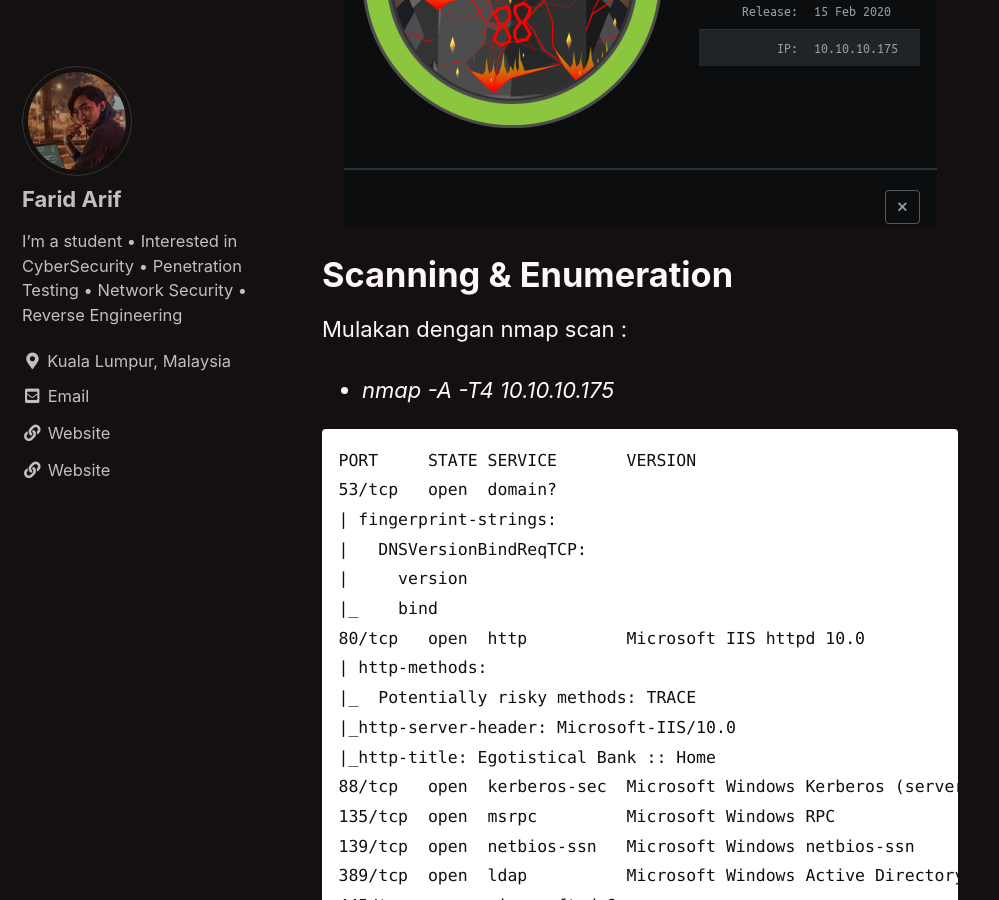
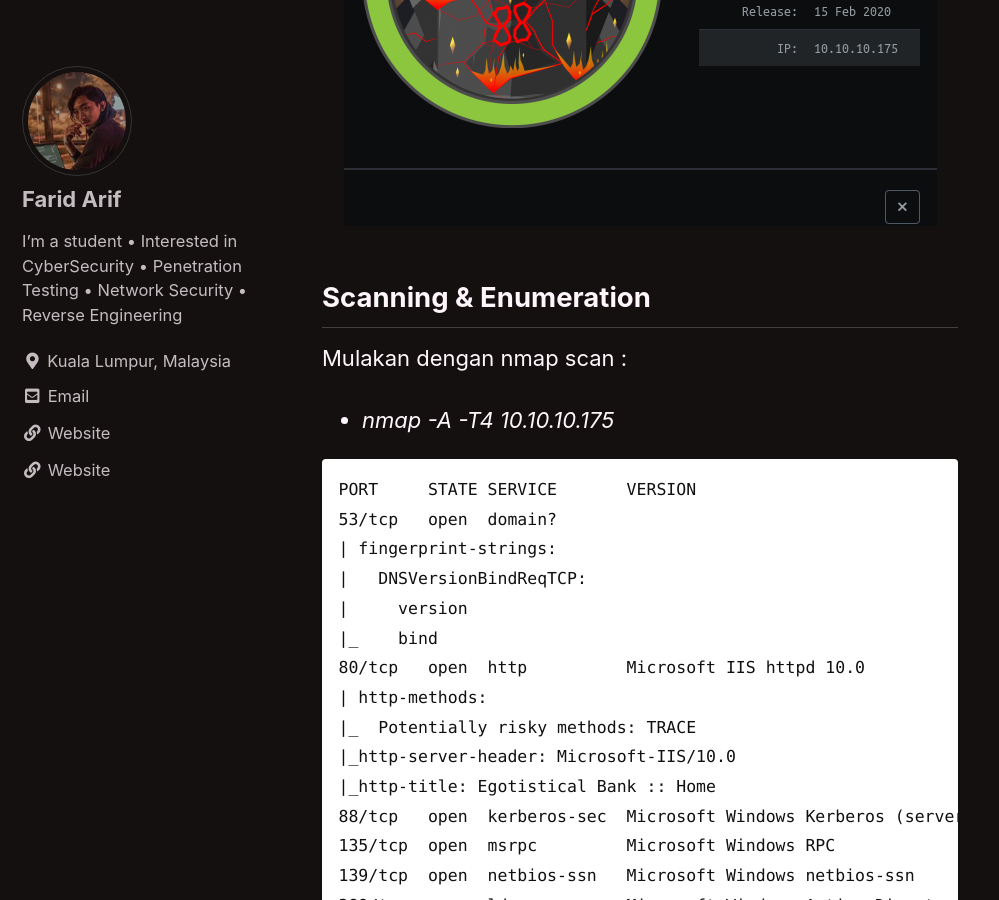
Before and after one commit to faridarif/faridarif.github.io, a Jekyll site: the page built from _posts/2020-07-15-CTF-Sauna.md, in a window 1280 px wide and 900 px high, scrolled down 411 px. Shown: the whole window, without its empty margins (0-999 px from the left). Built offline with Jekyll 4.4.1, drawn with Linux system fonts in a browser that asks for light colours; cached includes are drawn as plain includes.

```diff
--- a/_posts/2020-07-15-CTF-Sauna.md
+++ b/_posts/2020-07-15-CTF-Sauna.md
@@ -9,7 +9,7 @@ tags: [Hacking, CTF]
 
 ![enter image description here](https://raw.githubusercontent.com/faridarif/faridarif.github.io/master/images/sauna.png){: .align-center}
 
-# Scanning & Enumeration
+## Scanning & Enumeration
 
 Mulakan dengan nmap scan :
 
@@ -97,7 +97,7 @@ directory,maka kita perlu dapatkan valid user dan password hash.Oleh itu,kita gu
 Daripada nama penuh yang terdapat pada website tersebut,kita senaraikan username dalam bentuk username permutations dan kemudian gunakan
 *GetNPUsers* untuk dapatkan password hash bagi user tersebut.
 
-# Exploitation
+## Exploitation
 
 - *python3 GetNPUsers.py EGOTISTICAL-BANK.LOCAL/ -usersfile user.txt -outputfile saunatgt -dc-ip 10.10.10.175*
 
@@ -114,7 +114,7 @@ pada port 5985.Kita akan gunakan tool *evil-winrm*.
 
 Peringatan : jangan lupa untuk flag anda
 
-# PrivEsc
+## PrivEsc
 
 Upload *WinPEAS.exe* kedalam machine dan gunakannya untuk enumerate windows machine.Kita akan dapat default password bagi
 *svc_loanmgr user* :
```
